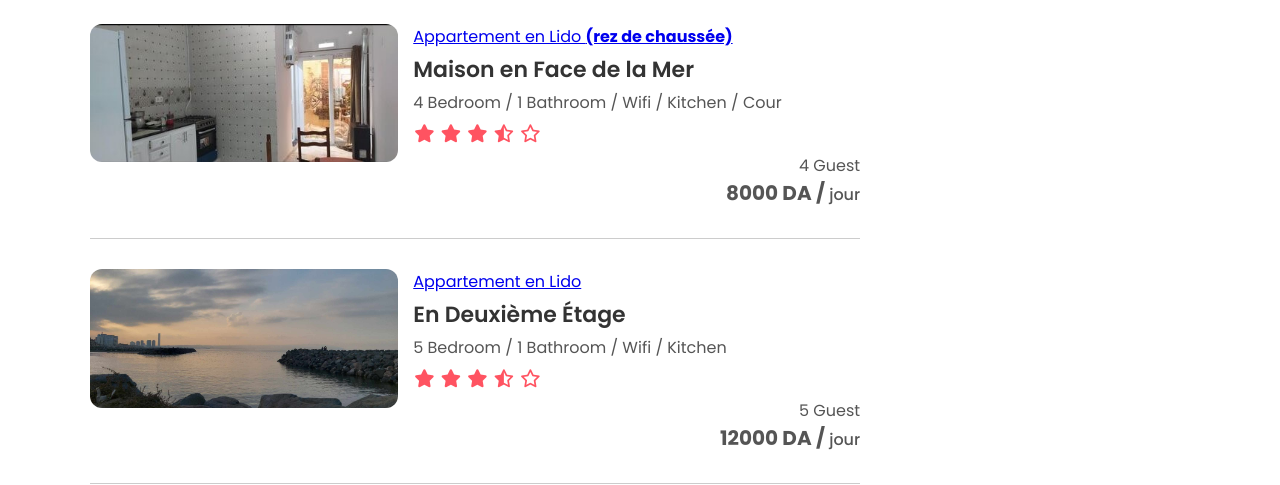
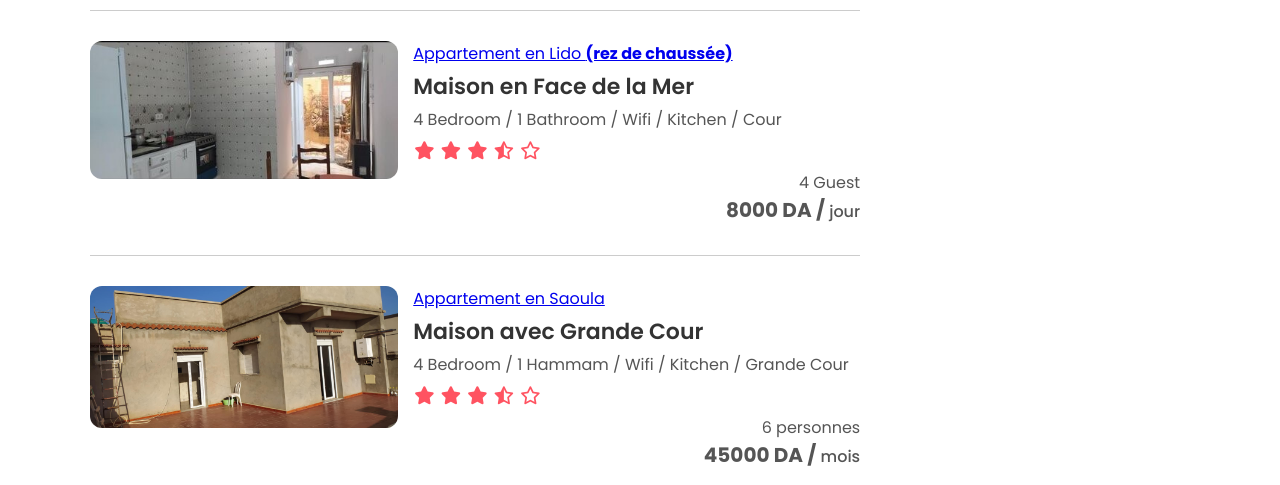
Before and after one commit to abdoulatreche/syaha, a plain HTML site: page index.html in a window 1280 px wide. Shown: the part 315-800 px from the top of the page. Drawn offline with Linux system fonts and the light colour scheme.

Commit message:
Add files via upload

```diff
--- a/index.html
+++ b/index.html
@@ -44,8 +44,8 @@
 
 <body>
     <nav id="navbar" class="navbar-white">
-        <img src="images/website image/logo-red.png" class="logo" alt="Logo Maison à Louer">
         <ul class="nav-links">
+            <img src="images/website image/logo-red.png" class="logo" alt="Logo Maison à Louer">
             <li><a href="#" class="active">Accueil</a></li>
             <li><a href="Contactus.html" class="active">À Propos</a></li>
             <li><a href="Contactus.html" class="active">Contact</a></li>
@@ -78,29 +78,7 @@
                         </div>
                     </div>
                 </div>
-                <div class="house">
-                    <div class="house-img">
-                        <a href="ldio villa.html">
-                            <img src="images/lido down/the view 1.jpg" alt="Appartement en Lido - Deuxième étage">
-                        </a>
-                    </div>
-                    <div class="house-info">
-                        <a href="ldio villa.html">
-                            <p>Appartement en Lido</p>
-                        </a>
-                        <h3>En Deuxième Étage</h3>
-                        <p>5 Bedroom / 1 Bathroom / Wifi / Kitchen</p>
-                        <i class="fa-solid fa-star"></i>
-                        <i class="fa-solid fa-star"></i>
-                        <i class="fa-solid fa-star"></i>
-                        <i class="fa-regular fa-star-half-stroke"></i>
-                        <i class="fa-regular fa-star"></i>
-                        <div class="house-price">
-                            <p>5 Guest</p>
-                            <h4>12000 DA / <span>jour</span></h4>
-                        </div>
-                    </div>
-                </div>
+
                 <div class="house">
                     <div class="house-img">
                         <a href="ouledBelhaj.html">
@@ -111,15 +89,15 @@
                         <a href="ouledBelhaj.html">
                             <p>Appartement en Saoula</p>
                         </a>
-                        <h3>En Third Étage</h3>
-                        <p>4 Bedroom / 2 Hammam / Wifi / Kitchen / Grande Cour</p>
+                        <h3>Maison avec Grande Cour</h3>
+                        <p>4 Bedroom / 1 Hammam / Wifi / Kitchen / Grande Cour</p>
                         <i class="fa-solid fa-star"></i>
                         <i class="fa-solid fa-star"></i>
                         <i class="fa-solid fa-star"></i>
                         <i class="fa-regular fa-star-half-stroke"></i>
                         <i class="fa-regular fa-star"></i>
                         <div class="house-price">
-                            <p>4 Guest</p>
+                            <p>6 personnes</p>
                             <h4>45000 DA / <span>mois</span></h4>
                         </div>
                     </div>
```
Also changed, not shown: Contactus.html (+2 -4 lines), house1.html (+1 -1 lines), ouledBelhaj.html (+1 -1 lines).
